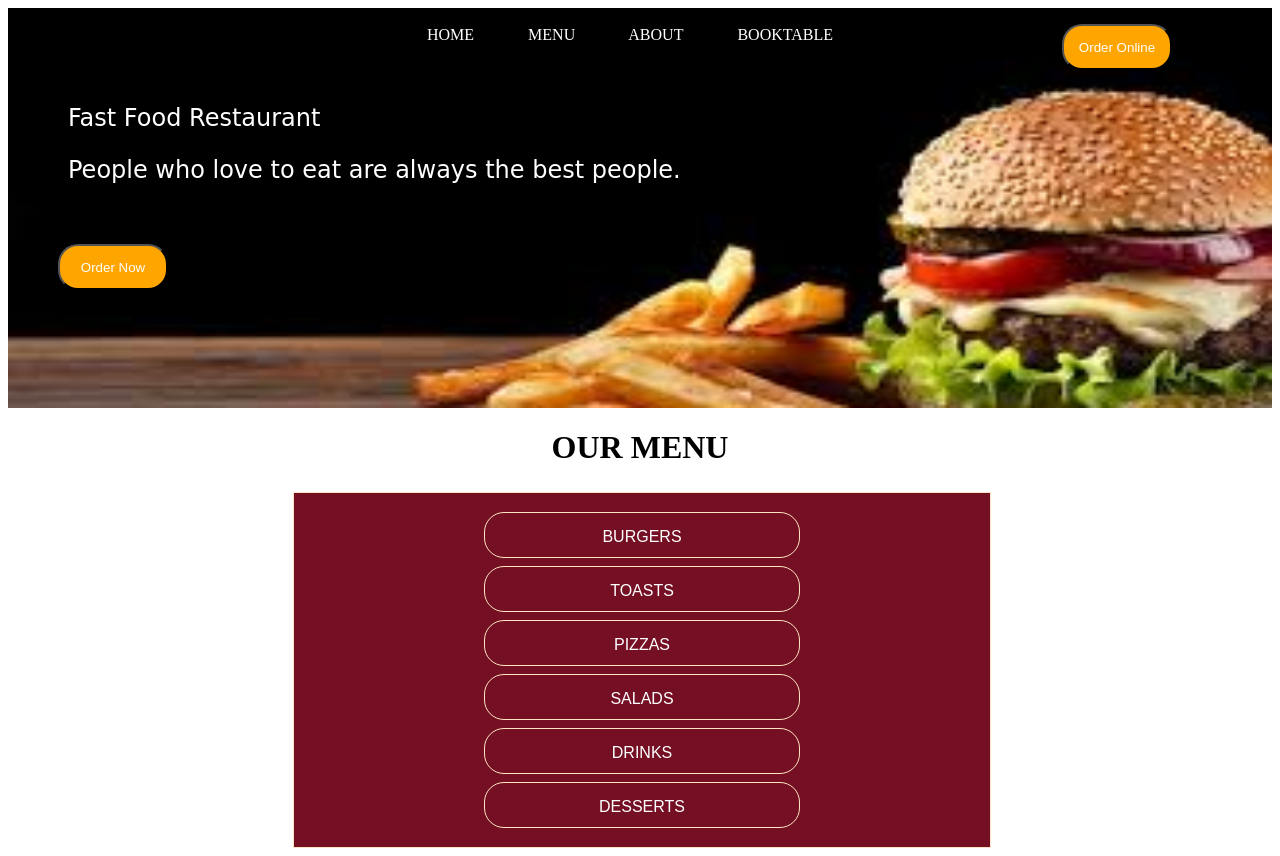
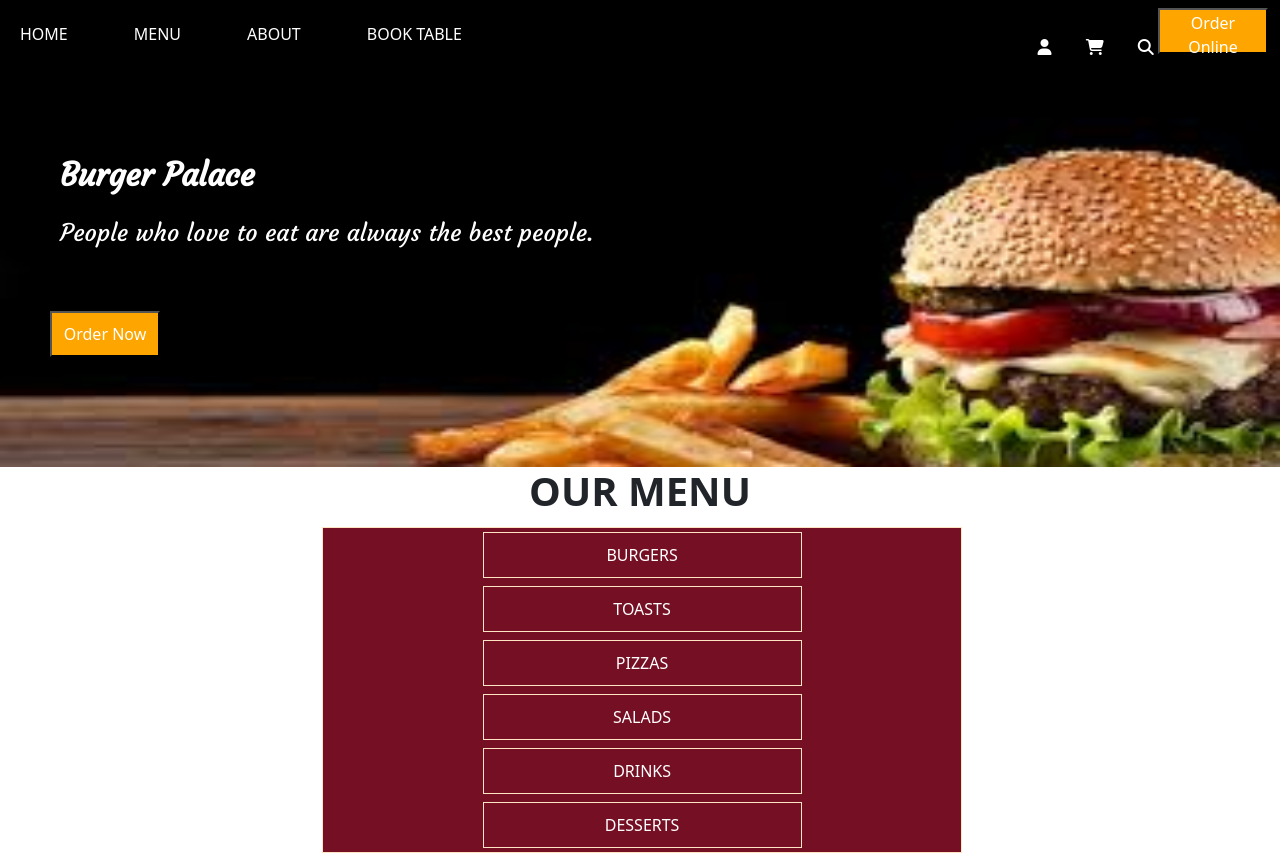
Before and after one commit to RevathySabu/work6_foodgallery, a plain HTML site: page index.html in a window 1280 px wide. Shown: the top 856 px of the page. Drawn offline with nearby package versions, Linux system fonts and the light colour scheme.

Commit message:
navbar added

```diff
--- a/index.html
+++ b/index.html
@@ -6,24 +6,59 @@
   <meta name="viewport" content="width=device-width, initial-scale=1.0">
   <title>Document</title>
   <link rel="stylesheet" href="./work_6.css">
-    <link rel="stylesheet" href="https://cdnjs.cloudflare.com/ajax/libs/font-awesome/6.4.2/css/all.min.css" integrity="sha512-z3gLpd7yknf1YoNbCzqRKc4qyor8gaKU1qmn+CShxbuBusANI9QpRohGBreCFkKxLhei6S9CQXFEbbKuqLg0DA==" crossorigin="anonymous" referrerpolicy="no-referrer" />
+  <link rel="stylesheet" href="https://cdnjs.cloudflare.com/ajax/libs/font-awesome/6.4.2/css/all.min.css"
+    integrity="sha512-z3gLpd7yknf1YoNbCzqRKc4qyor8gaKU1qmn+CShxbuBusANI9QpRohGBreCFkKxLhei6S9CQXFEbbKuqLg0DA=="
+    crossorigin="anonymous" referrerpolicy="no-referrer" />
+  <link href="https://cdn.jsdelivr.net/npm/bootstrap@5.3.2/dist/css/bootstrap.min.css" rel="stylesheet"
+    integrity="sha384-T3c6CoIi6uLrA9TneNEoa7RxnatzjcDSCmG1MXxSR1GAsXEV/Dwwykc2MPK8M2HN" crossorigin="anonymous">
+  <script src="https://cdn.jsdelivr.net/npm/bootstrap@5.3.2/dist/js/bootstrap.bundle.min.js"
+    integrity="sha384-C6RzsynM9kWDrMNeT87bh95OGNyZPhcTNXj1NW7RuBCsyN/o0jlpcV8Qyq46cDfL"
+    crossorigin="anonymous"></script>
+  <link rel="stylesheet" href="https://cdnjs.cloudflare.com/ajax/libs/font-awesome/6.4.2/css/all.min.css"
+    integrity="sha512-z3gLpd7yknf1YoNbCzqRKc4qyor8gaKU1qmn+CShxbuBusANI9QpRohGBreCFkKxLhei6S9CQXFEbbKuqLg0DA=="
+    crossorigin="anonymous" referrerpolicy="no-referrer" />
 </head>
 
 <body>
+
+  <nav class="navbar navbar-expand-lg navbar-dark" style="background-color: black;">
+    <div class="container-fluid">
+
+      <button class="navbar-toggler" type="button" data-bs-toggle="collapse" data-bs-target="#navbarSupportedContent"
+        aria-controls="navbarSupportedContent" aria-expanded="false" aria-label="Toggle navigation">
+        <span class="navbar-toggler-icon"></span>
+      </button>
+      <div class="collapse navbar-collapse" id="navbarSupportedContent">
+        <ul class="navbar-nav me-auto mb-2 mb-lg-0">
+          <li class="nav-item">
+            <a class="nav-link active text-white" aria-current="page" href="#">HOME</a>
+          </li>
+          <li class="nav-item">
+            <a class="nav-link text-white" href="#">MENU</a>
+          </li>
+          <li class="nav-item">
+            <a class="nav-link text-white" href="#">ABOUT</a>
+          </li>
+          <li class="nav-item">
+            <a class="nav-link text-white" href="#">BOOK TABLE</a>
+          </li>
+        </ul>
+<div>
+  <i class="fa-solid fa-user" style="color: #ffffff;"></i>
+  <i class="fa-solid fa-cart-shopping" style="color: #ffffff;"></i>
+  <i class="fa-solid fa-magnifying-glass" style="color: #ffffff;"></i>
+  <button>Order Online</button>
+</div>
+
+      </div>
+    </div>
+  </nav>
+
   <div id="c1">
     <br>
-        <div class="nav">
-            <a href="">HOME</a>
-            <a href="">MENU</a>
-            <a href="">ABOUT</a>
-            <a href="">BOOKTABLE</a>
-        </div>
-            <!-- <i class="fa-solid fa-cart-shopping" style="color: #ffffff;"></i> -->
-            <button class="a1">Order Online</button>
-
 
     <div id="p1">
-            <p>Fast Food Restaurant</p>
+      <p class="heading"><b>Burger Palace</b></p>
       <p>People who love to eat are always the best people.</p>
     </div>
     <button class="a2">Order Now</button>
@@ -45,21 +80,18 @@
   <br>
   <div class="row">
     <div class="col col-1">
-                <!-- <img src="./Images/burger-veg-image.jpg" alt="" width="400" height="300"> -->
+      <!-- <img src="./Images/burger-veg-image.jpg" alt="" width="300" height="300"> -->
       <h4>For Vegans</h4>
     </div>
     <div class="col col-2">
-                <!-- <img src="./Images/burger-orderonline.webp" alt="" width="400" height="300"> -->
+      <!-- <img src="./Images/burger-orderonline.webp" alt="" width="300" height="300"> -->
       <h4>Order Online</h4>
     </div>
     <div class="col col-3">
-                <!-- <img src="./Images/burger-cake.jpg" alt="" width="400" height="300"> -->
+      <!-- <img src="./Images/burger-cake.jpg" alt="" width="300" height="300"> -->
       <h4>Cakes Specials</h4>
     </div>
-
   </div>
-
-
 </body>
 
 </html>
--- a/work_6.css
+++ b/work_6.css
@@ -8,6 +8,10 @@ a {
 }
 
 .nav {
+    margin-left: 30px;
+}
+
+i{
     margin-left: 30px;
 }
 
@@ -22,7 +26,7 @@ button {
 
 p {
     color: white;
-    font-family: cursive;
+    font-family: 'Courgette', cursive;
     font-size: x-large;
     text-align: left;
 }
@@ -30,6 +34,10 @@ p {
 #p1 {
     margin: 60px;
     font-family: 'Courgette', cursive;
+}
+
+.heading{
+    font-size: xx-large;
 }
 
 #c1 {
@@ -41,18 +49,10 @@ p {
     position: relative;
 }
 
-.a1 {
-    float: right;
-    margin-right: 100px;
-    margin-top: -20px;
-}
-
 .a2 {
     float: left;
     margin-left: 50px;
 }
-
-
 
 .col-1 {
     background-image: url(./Images/burger-veg-image.jpg);
@@ -75,6 +75,8 @@ p {
     filter: brightness(80%);
 }
 
+
+
 .row {
     display: flex;
     align-items: center;
@@ -89,21 +91,6 @@ p {
 }
 
 
-
-
-
-
-
-
-
-/* .row {
-    display: flex;
-    align-items: center;
-    width: 100%;
-    justify-content: space-evenly;
-    flex-wrap: wrap;
-} */
-
 h4 {
     text-align: center;
     font-size: xx-large;
@@ -112,7 +99,7 @@ h4 {
 
 .blur {
     white-space: inherit;
-    text-align: center
+    text-align: center;
 }
 
 .menu {
@@ -123,7 +110,7 @@ h4 {
     background-color: white;
     border: none;
     color: white;
-    padding: 15px 32px;
+    padding: -1px 32px;
     text-align: center;
     text-decoration: none;
     display: inline-block;
```
Also changed, not shown: Images/big-single-cheeseburger-glass-cola-260nw-1105217036.jpg (added), Images/big-single-cheeseburger-glass-cola-260nw-1105217036.webp (added). Lines whose indentation alone changed are shown as unchanged.
